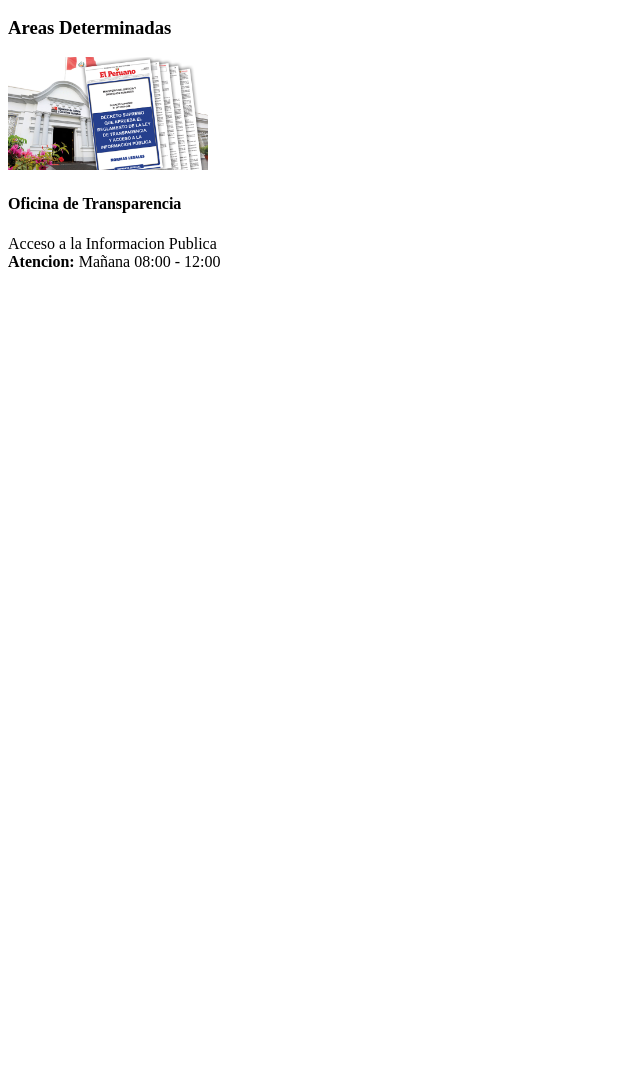
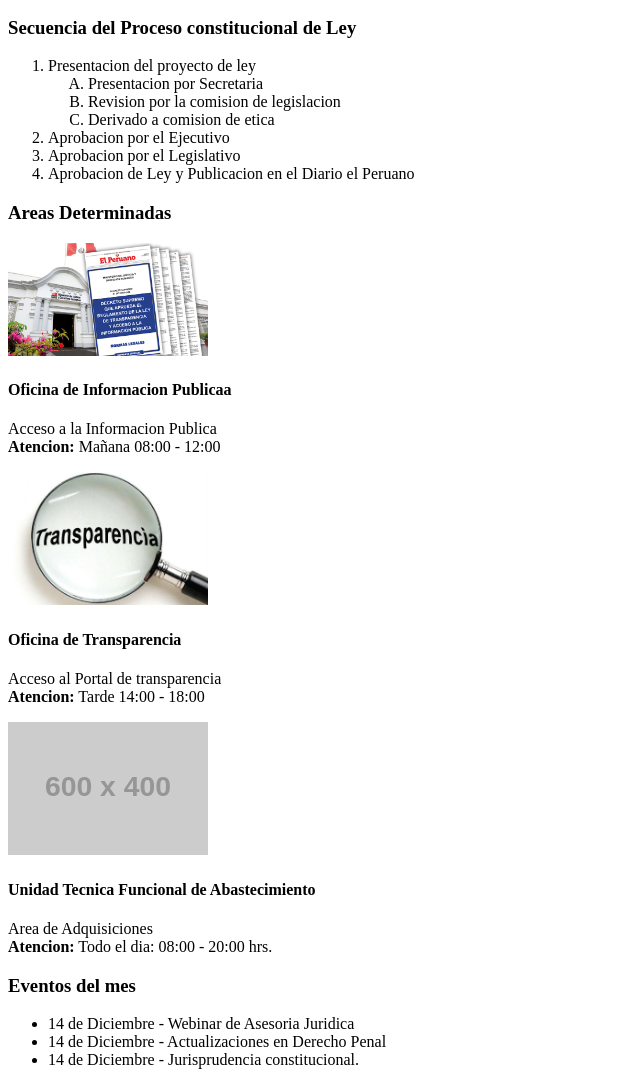
Before and after one commit to Ris-Salud-Ascope/Config_website, a plain HTML site: page Informacion.html in a window 1280 px wide. Shown: the part 148-1233 px from the top of the page, without its empty margins (0-640 px from the left). Before the commit the page ends 800 px from the top, so only its background shows below. Drawn offline with Linux system fonts and the light colour scheme; placeholder pictures from the web are drawn by us.

Commit message:
web designer

```diff
--- a/Informacion.html
+++ b/Informacion.html
@@ -20,30 +20,102 @@
       <aside></aside>
       <section>
         <h2>Principal</h2>
-        <section></section>
+        <section>
+          <h3>Secuencia del Proceso constitucional de Ley</h3>
+          <ol>
+            <li>Presentacion del proyecto de ley
+              <ol type="A" start="A">
+                <li>Presentacion por Secretaria</li>
+                <li>Revision por la comision de legislacion</li>
+                <li>Derivado a comision de etica</li>
+              </ol>
+            </li>
+
+            <li>Aprobacion por el Ejecutivo</li>
+            <li>Aprobacion por el Legislativo</li>
+            <li>Aprobacion de Ley y Publicacion en el Diario el Peruano</li>
+          </ol>
+        </section>
         <section>
           <h3>Areas Determinadas</h3>
-           <!-- Transparencia -->
+          <!-- Transparencia -->
           <article>
             <!-- imagen -->
             <div>
-              <img src="./img/img01.jpg" alt="Transparencia" width="200">
+              <img src="./img/img01.jpg" alt="Transparencia" width="200" />
+            </div>
+            <!-- fin imagen -->
+            <!-- texto imagen -->
+            <div>
+              <h4>Oficina de Informacion Publicaa</h4>
+              <p>
+                Acceso a la Informacion Publica
+                <br />
+                <strong>Atencion:</strong> Mañana 08:00 - 12:00
+              </p>
+            </div>
+            <!--fin texto imagen -->
+          </article>
+          <!-- fin transparencia -->
+          <!-- Transparencia -->
+          <article>
+            <!-- imagen -->
+            <div>
+              <img src="./img/img02.jpg" alt="Lupa" width="200" />
             </div>
             <!-- fin imagen -->
             <!-- texto imagen -->
             <div>
               <h4>Oficina de Transparencia</h4>
               <p>
-                Acceso a la Informacion Publica
-              <br/>
-                <strong>Atencion:</strong> Mañana 08:00 - 12:00
+                Acceso al Portal de transparencia
+                <br />
+                <strong>Atencion:</strong> Tarde 14:00 - 18:00
               </p>
             </div>
             <!--fin texto imagen -->
           </article>
-           <!-- fin transparencia -->
+          <!-- fin transparencia -->
+          <!-- Transparencia -->
+          <article>
+            <!-- imagen -->
+            <div>
+              <img
+                src="https://fakeimg.pl/600x400?text=Red+de+Salud+Ascope"
+                alt="Imagen de prueba"
+                width="200"
+              />
+            </div>
+            <!-- fin imagen -->
+            <!-- texto imagen -->
+            <div>
+              <h4>Unidad Tecnica Funcional de Abastecimiento</h4>
+              <p>
+                Area de Adquisiciones
+                <br />
+                <strong>Atencion:</strong> Todo el dia: 08:00 - 20:00 hrs.
+              </p>
+            </div>
+            <!--fin texto imagen -->
+          </article>
+          <!-- fin transparencia -->
         </section>
-        <section></section>
+        <section>
+          <h3>Eventos del mes</h3>
+          <ul>
+            <li>
+              <time datetime="2020-12-14">14 de Diciembre</time> - Webinar de Asesoria Juridica
+            </li>
+            <li>
+              <time datetime="2020-12-14">14 de Diciembre</time>
+               - Actualizaciones en Derecho Penal
+            </li>
+            <li>
+              <time datetime="2020-12-14">14 de Diciembre</time>
+               - Jurisprudencia constitucional.
+            </li>
+          </ul>
+        </section>
       </section>
     </main>
   </body>
```
